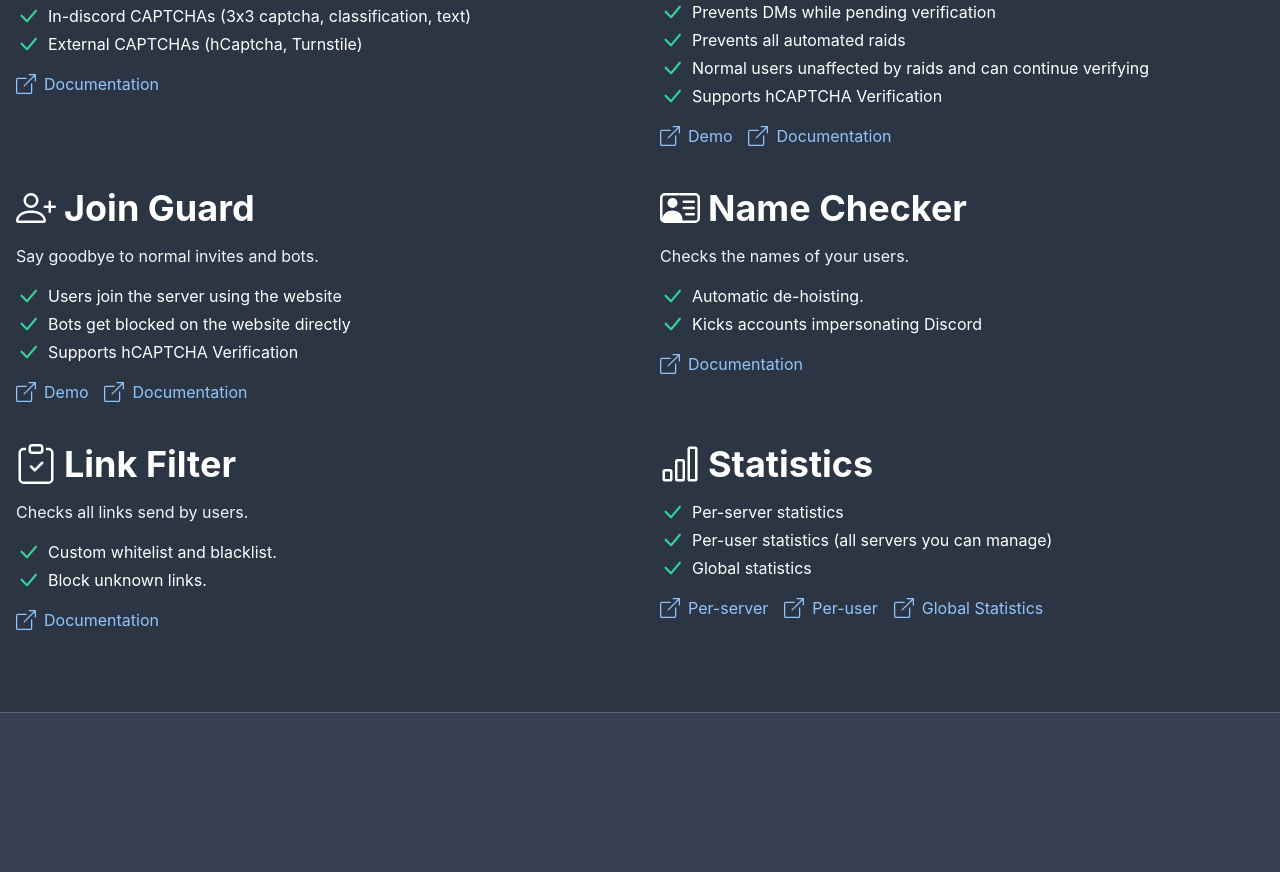
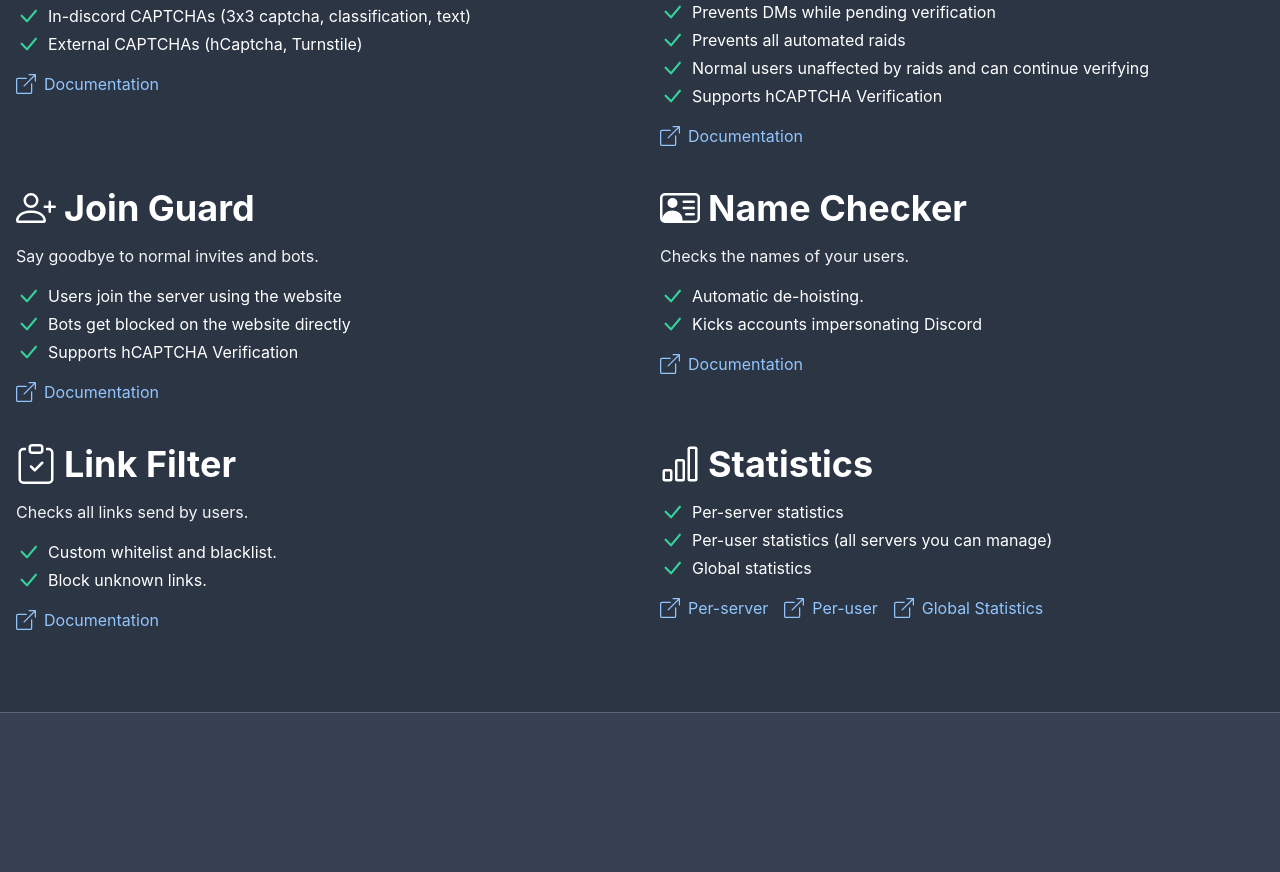
Before and after one commit to cleaner-bot/website, a Next.js app: page / in a window 1280 px wide. Shown: the part 1293-2165 px from the top of the page. Built offline with nearby package versions, Linux system fonts and the light colour scheme.

Commit message:
remove demo servers

```diff
--- a/components/features.jsx
+++ b/components/features.jsx
@@ -91,7 +91,6 @@ const features = [
             "Supports hCAPTCHA Verification",
         ],
         links: [
-            { name: "Demo", href: "/demo/super-verification" },
             {
                 name: "Documentation",
                 href: "https://docs.cleanerbot.xyz/verification/super-verification",
@@ -108,7 +107,6 @@ const features = [
             "Supports hCAPTCHA Verification",
         ],
         links: [
-            { name: "Demo", href: "/demo/joinguard" },
             {
                 name: "Documentation",
                 href: "https://docs.cleanerbot.xyz/verification/joinguard",
```
Also changed, not shown: 1 other file (tests, documents, lock files or other folders).
